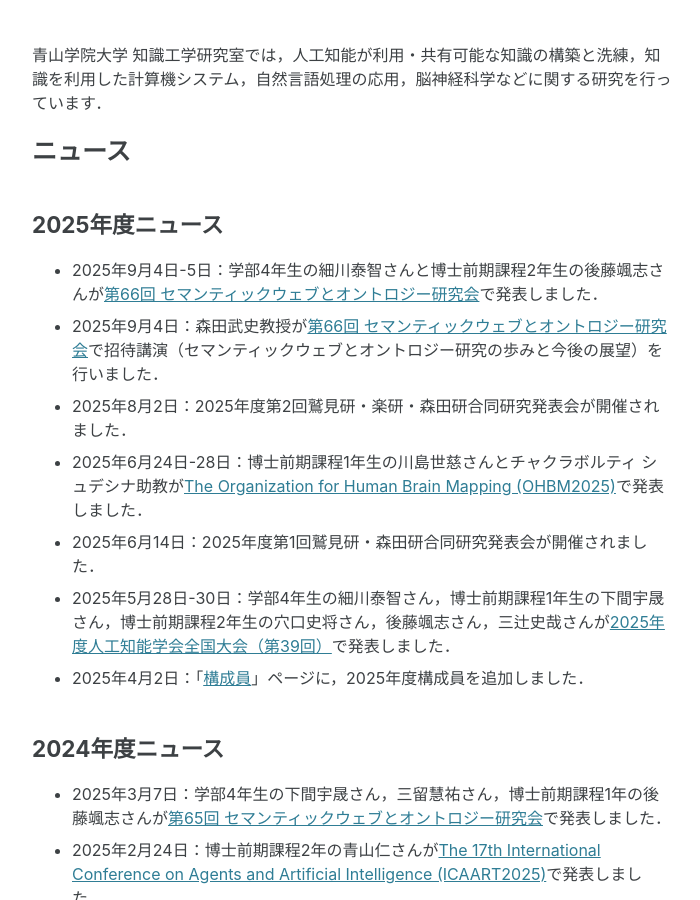
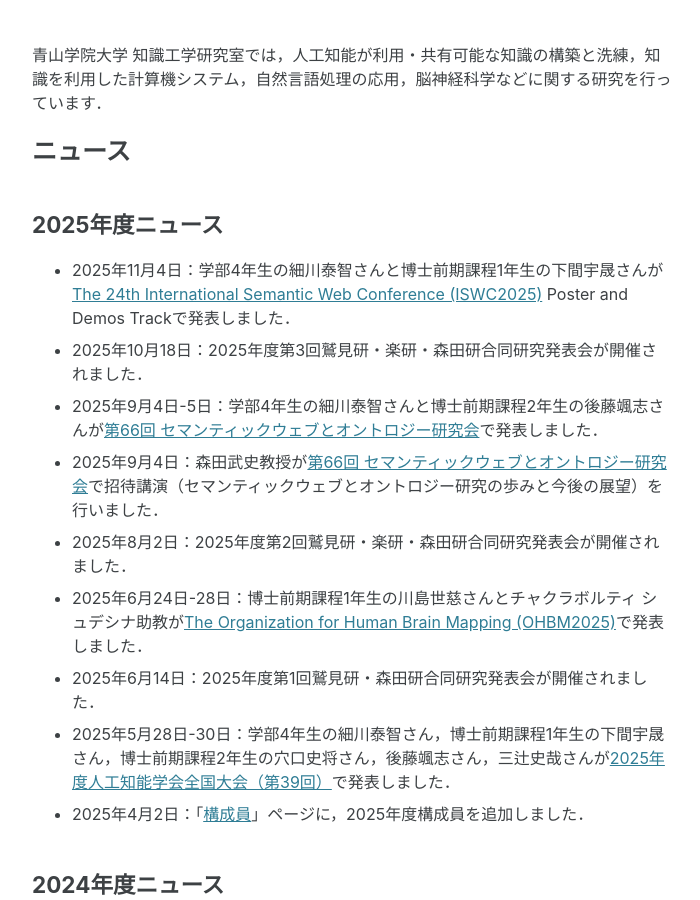
Before and after one commit to ke-lab-it-agu/ke-lab-it-agu.github.io, a Jekyll site: the page built from index.md, in a window 1280 px wide and 900 px high, scrolled down 549 px. Shown: the whole window, without its empty margins (288-988 px from the left). Built offline with Jekyll 4.4.1, drawn with Linux system fonts in a browser that asks for light colours; cached includes are drawn as plain includes.

Commit message:
update index and publicatios

```diff
--- a/index.md
+++ b/index.md
@@ -11,6 +11,8 @@ excerpt: "青山学院大学 理工学部 情報テクノロジー学科 <br/>
 # ニュース
 
 ## 2025年度ニュース
+* 2025年11月4日：学部4年生の細川泰智さんと博士前期課程1年生の下間宇晟さんが[The 24th International Semantic Web Conference (ISWC2025)](https://iswc2025.semanticweb.org/#/program/acceptedpapers) Poster and Demos Trackで発表しました．
+* 2025年10月18日：2025年度第3回鷲見研・楽研・森田研合同研究発表会が開催されました．
 * 2025年9月4日-5日：学部4年生の細川泰智さんと博士前期課程2年生の後藤颯志さんが[第66回 セマンティックウェブとオントロジー研究会](https://www.sigswo.org/papers/66program)で発表しました．
 * 2025年9月4日：森田武史教授が[第66回 セマンティックウェブとオントロジー研究会](https://www.sigswo.org/papers/66program)で招待講演（セマンティックウェブとオントロジー研究の歩みと今後の展望）を行いました．
 * 2025年8月2日：2025年度第2回鷲見研・楽研・森田研合同研究発表会が開催されました．
```
Also changed, not shown: publications.md (+2 -1 lines).
